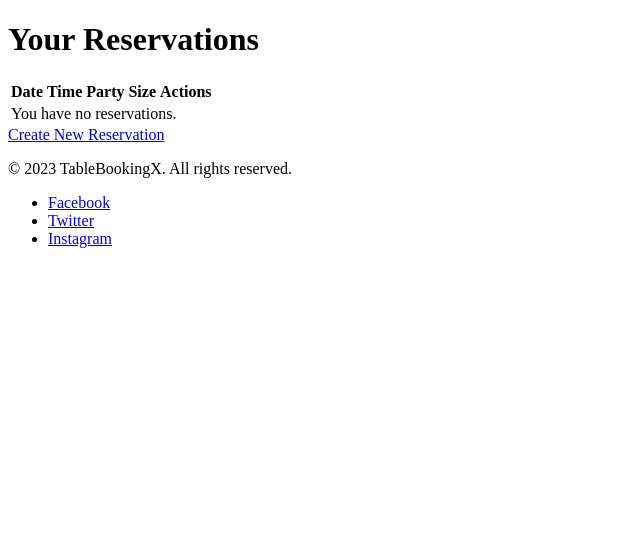
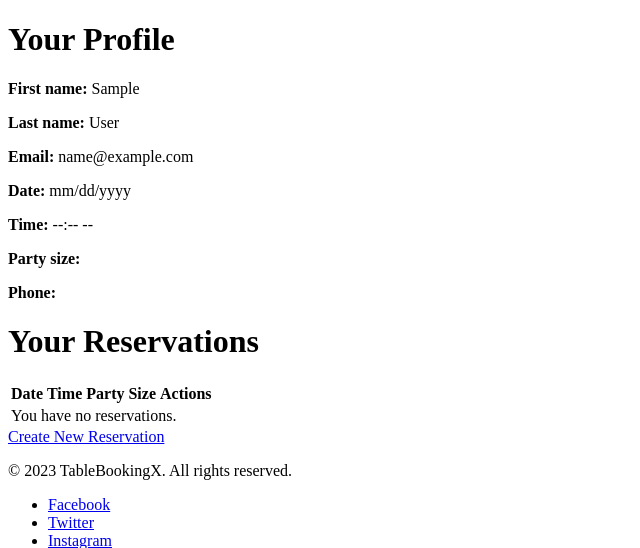
Before and after one commit to Filmon-gh/AquaPulse-Haven, a Django app: page /reservations/ in a window 1280 px wide. Shown: the part 114-662 px from the top of the page, without its empty margins (0-640 px from the left). Run offline with Django 3.2, Linux system fonts and the light colour scheme; the visitor is signed in with stand-in values (Sample User, id 1); data that the repository does not hold is empty.

Commit message:
Add user profile details

```diff
--- a/templates/reservation_list.html
+++ b/templates/reservation_list.html
@@ -3,6 +3,17 @@
 {% extends "base.html" %}
 
 {% block content %}
+    <h1>Your Profile</h1>
+    <div class="profile-info">
+        <p><strong>First name:</strong> {{ user.first_name }}</p>
+        <p><strong>Last name:</strong> {{ user.last_name }}</p>
+        <p><strong>Email:</strong> {{ user.email }}</p>
+        <p><strong>Date:</strong> mm/dd/yyyy</p>
+        <p><strong>Time:</strong> --:-- --</p>
+        <p><strong>Party size:</strong> </p>
+        <p><strong>Phone:</strong> </p>
+    </div>
+
     <h1>Your Reservations</h1>
     <table>
         <thead>
```
